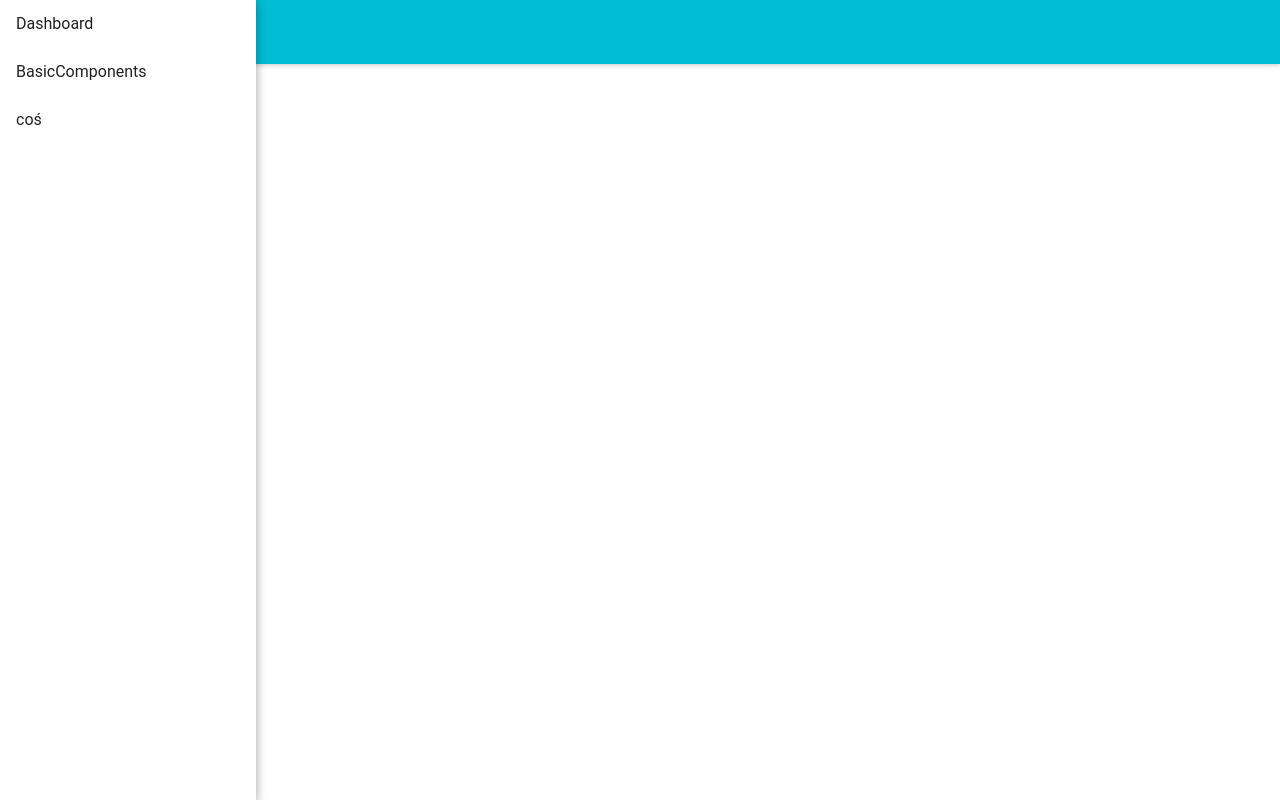
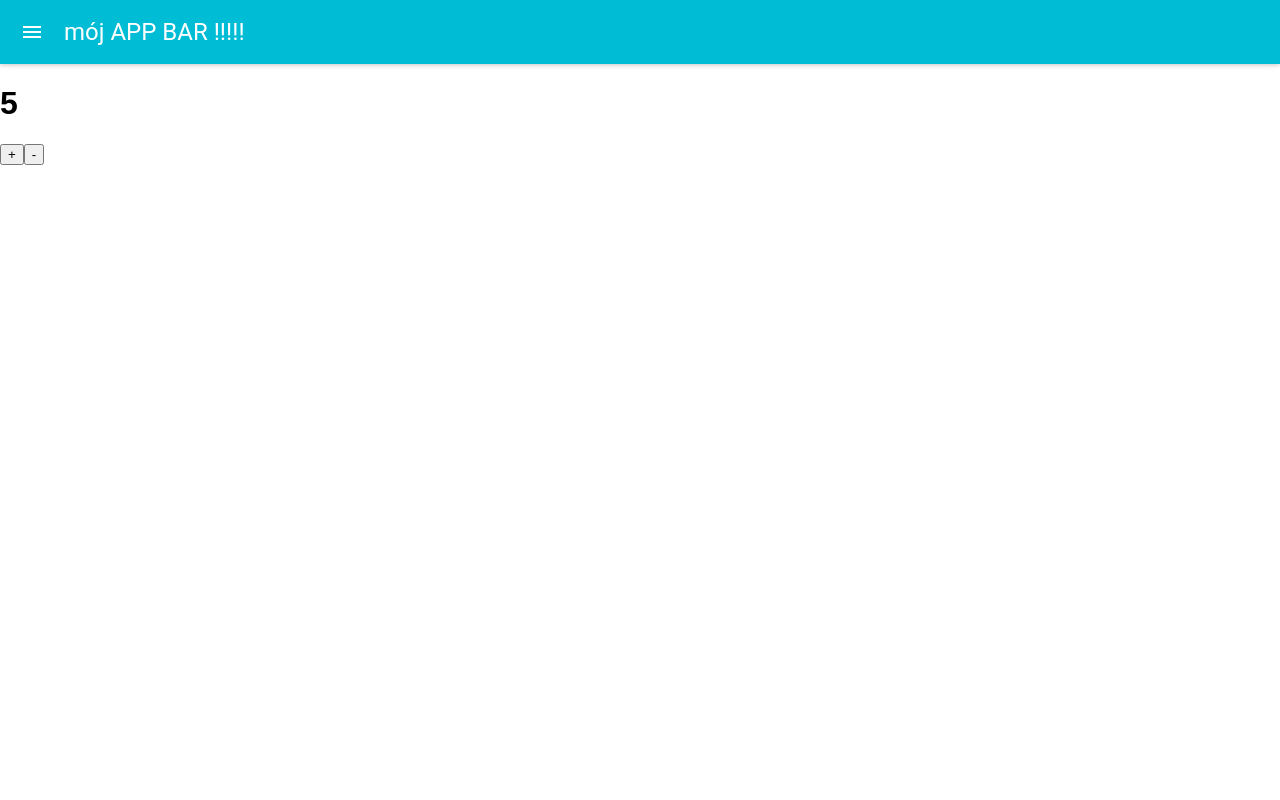
Before and after one commit to CappyPomarancza/my-react-exercises, a React (Create React App) app: page /counter in a window 1280 px wide. Built offline with nearby package versions, Linux system fonts and the light colour scheme.

Commit message:
Counter added with buttons

```diff
--- a/src/App.js
+++ b/src/App.js
@@ -6,6 +6,7 @@ import Dashboard from './Dashboard'
 import BasicComponents from './BasicComponents'
 import PassingParameters from './PassingParameters'
 import SideBar from './SideBar'
+import Counter from './Counter'
 
 
 const App = () => (
@@ -22,6 +23,7 @@ const App = () => (
         <Route path={'/'} exact component={Dashboard} />
         <Route path={'/basic-component'} exatc component={BasicComponents} />
         <Route path={'/passing-parameters/:parameterName'} component={PassingParameters} />
+        <Route path={'/counter'} component={()=> <Counter number ={5}/>} />
       </div>
     </Router>
   </div>
--- /dev/null
+++ b/src/Counter.js
@@ -0,0 +1,42 @@
+import React from 'react'
+
+
+class Counter extends React.Component {
+    // constructor(){   //możemy pominąć konstruktor , babel zamieni to i będze hulać!
+    //     super()
+       /* this.*/state = {
+        number: this.props.number
+    }
+    // }
+
+    incHandler = () => {
+        this.setState({
+            number: this.state.number + 1
+        })
+    }
+    decHandler = () => {
+        this.setState({
+            number: this.state.number - 1
+        })
+
+    }
+
+    render() {
+        return (
+            <div>
+                <h1>{this.state.number}</h1>
+                <button
+                    onClick={this.incHandler}
+                >
+                    +
+                </button>
+                <button
+                    onClick={this.decHandler}
+                >
+                    -
+                </button>
+            </div>
+        )
+    }
+}
+export default Counter
--- a/src/SideBar.js
+++ b/src/SideBar.js
@@ -6,7 +6,7 @@ import {Link} from 'react-router-dom'
 
 const SideBar = () => (
     <Drawer
-        open={true}
+        open={false}
     >
         <Link to={'/dashboard'}
             style={{ textDecoration: 'none' }}
```
